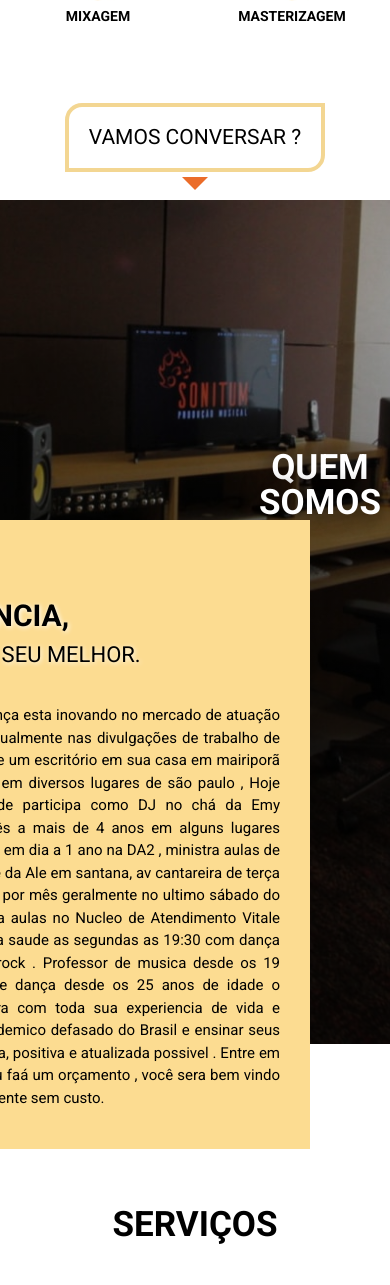
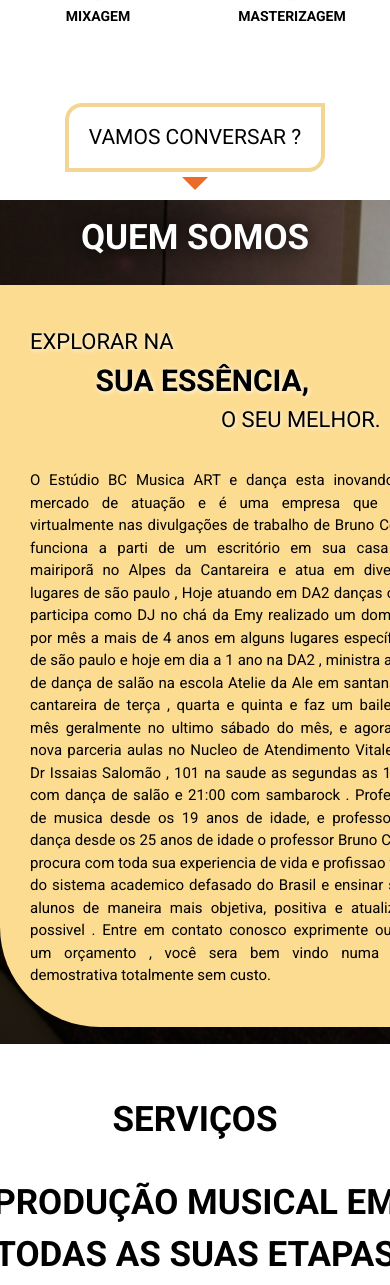
Before and after one commit to pissulin/BC-Studio, a PHP site: page / in a window 390 px wide; the page is wider, and only the part inside the window is pictured. Shown: the part 1323-2608 px from the top of that part. Run offline with PHP 8.4, Linux system fonts and the light colour scheme.

Commit message:
atualização quem somos

```diff
--- a/css/style.css
+++ b/css/style.css
@@ -185,6 +185,7 @@
     background-position: center;
 }
 
+
     .sobre h2 {
         margin-left: 250px;
         text-align: center;
@@ -196,8 +197,14 @@
         float: left;
         text-shadow: 0px 0px 20px black;
         font-weight: bold;
-
-
+    }
+    @media screen and (max-width:640px){
+        .sobre h2 {
+            margin: 10px auto;
+            padding: 20px 0;
+            float:none;
+            display: block;
+        }
     }
 
     .texto-esquerdo{
@@ -213,6 +220,14 @@
         line-height: 1.5;
         font-family: "Roboto",sans-serif;
         font-weight: 400;
+    }
+    @media screen and (max-width:640px){
+        .texto-esquerdo {
+            float: none;
+            margin: auto;
+            padding: auto;
+            width: 100%;
+        }
     }
         .texto-esquerdo p {
             font-size: 15px;
```
